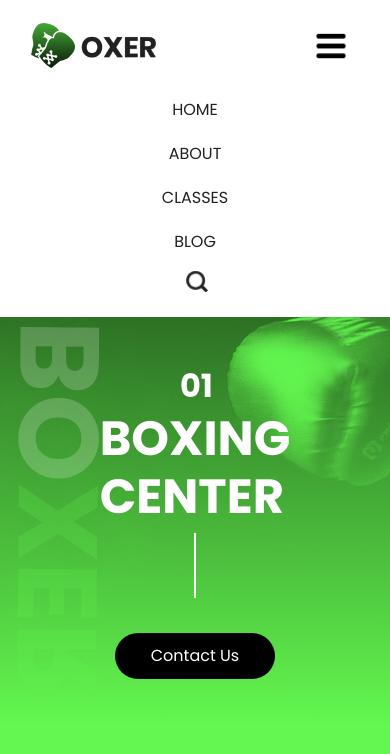
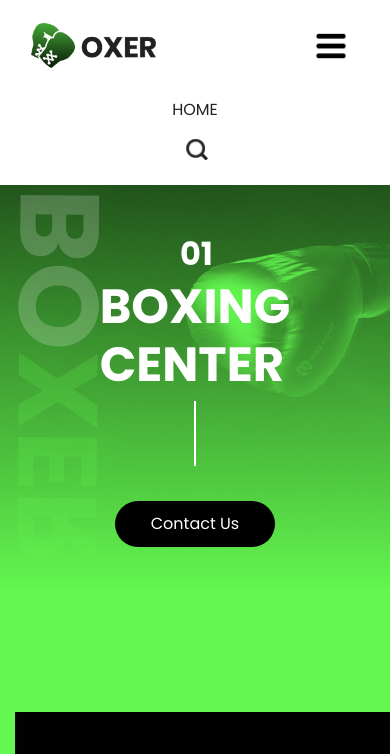
Before and after one commit to raufjanow/MARK2-DJANGO, a Django app: page / in a window 390 px wide, after a click that opens the changed part. Shown: the top 754 px of the page. Run offline with Django 5.2, Linux system fonts and the light colour scheme; some libraries are stand-ins or nearby versions; some web fonts are replaced.

Commit message:
Fourth commit

```diff
--- a/myproject/myapp/templates/index.html
+++ b/myproject/myapp/templates/index.html
@@ -71,26 +70,21 @@
                 </button>
                 <div class="collapse navbar-collapse" id="navbarSupportedContent">
                   <div class="d-flex ml-auto flex-column flex-lg-row align-items-center">
+
+
                     <ul class="navbar-nav  ">
                       <li class="nav-item active">
-
-                        {% for item in menu_items %}
-                        <li class="nav-item{% if item.active %} active{% endif %}">
-                            <a class="nav-link" href="">{{ item.name }}{% if item.active %} <span class="sr-only">(current)</span>{% endif %}</a>
+                        <a class="nav-link" href="{% url 'index' %}">Home <span class="sr-only">(current)</span></a>
                       </li>
-                    {% endfor %}
-                        {% comment %} <a class="nav-link" href="index.html">Home <span class="sr-only">(current)</span></a>
+                      <!-- <li class="nav-item">
+                        <a class="nav-link" href="{% url 'about' %}"> About </a>
                       </li>
                       <li class="nav-item">
-                        <a class="nav-link" href="about.html"> About </a>
-
+                        <a class="nav-link" href="{% url 'class' %}"> Classes </a>
                       </li>
                       <li class="nav-item">
-                        <a class="nav-link" href="class.html"> Classes </a>
-                      </li>
-                      <li class="nav-item">
-                        <a class="nav-link" href="blog.html">Blog</a>
-                      </li>  {% endcomment %}
+                        <a class="nav-link" href="{% url 'blog' %}">Blog</a>
+                      </li> -->
                     </ul>
                     <form class="form-inline">
                       <button class="btn ml-3 ml-lg-5 nav_search-btn" type="submit"></button>
@@ -640,7 +634,7 @@
     <!-- end owl carousel script -->
 
     <script>
-    /** google_map js **/
+      / google_map js /
 
       function myMap() {
         var mapProp = {
@@ -657,4 +651,4 @@
 
   </body>
 
-</html>
+  </html>\
--- a/myproject/myapp/urls.py
+++ b/myproject/myapp/urls.py
@@ -10,9 +10,13 @@ from . import views
 # ]
 
 #                                            SECOND WAY
+from django.urls import path
+from . import views
+
 urlpatterns = [
-    path('',views.index, name = 'hello'),
-    path('about/', views.index, name='about'),
-    path('classes/', views.index, name='classes'),
-    path('blog/', views.index, name='blog'),
+    path('about/',views.about,name ='about'),
+    path('blog/',views.blog,name ='blog'),
+    path('class/',views.clas,name ='class'),
+    path('',views.copy_blog_fun,name="index"),
+    # path('mark',views.copy_li_fun,name="mark")
 ]
--- a/myproject/myapp/views.py
+++ b/myproject/myapp/views.py
@@ -1,4 +1,5 @@
-from django.shortcuts import render
+# from django.shortcuts import render
+# from datetime import datetime
 
 # def index(request):
 #     return render(request, 'index.html')
@@ -19,16 +20,33 @@ from django.shortcuts import render
 
 #                                            SECOND WAY
 
-def index(request):
-    return render (request,'index.html')
+from django.shortcuts import render
+
+def index(elen):
+    return render (elen,"index.html")
+
+def about(elen):
+    return render (elen,"about.html")
+
+def blog(elen):
+    return render (elen,"blog.html")
+
+def clas(elen):
+    return render (elen,"class.html")
 
 
-def index(request):
-    menu_items = [
-        {"name": "Home", "url": "index", "active": True},
-        {"name": "About", "url": "about", "active": False},
-        {"name": "Classes", "url": "classes", "active": False},
-        {"name": "Blog", "url": "blog", "active": False},
+def copy_li_fun(element):
+    copy_li = [
+        {"name":"Home","url":"index","active":True},
+        {"name":"About","url":"about","active":True},
+        {"name":"Class","url":"class","active":True},
+        {"name":"Blog","url":"blog","active":True},
+    ]
+    return render(element,"index.html",{"copy_li":copy_li})
 
+def copy_blog_fun(element):
+    copy_blog = [
+        {"img":"static/images/b1.jpg","age":17,"name":"Fed","profi":"Boxer Joniya Daro","active":True},
+        {"img":"static/images/b2.jpg","age":27,"name":"Jun","profi":"Boxer Joniya Daro","active":True},
     ]
-    return render(request, 'index.html', {'menu_items': menu_items})
+    return render(element, "index.html",{"copy_blog":copy_blog})
```
Also changed, not shown: other parts of myproject/myapp/templates/index.html (+43 -44 lines), 1 other file. Lines whose indentation alone changed are shown as unchanged.
